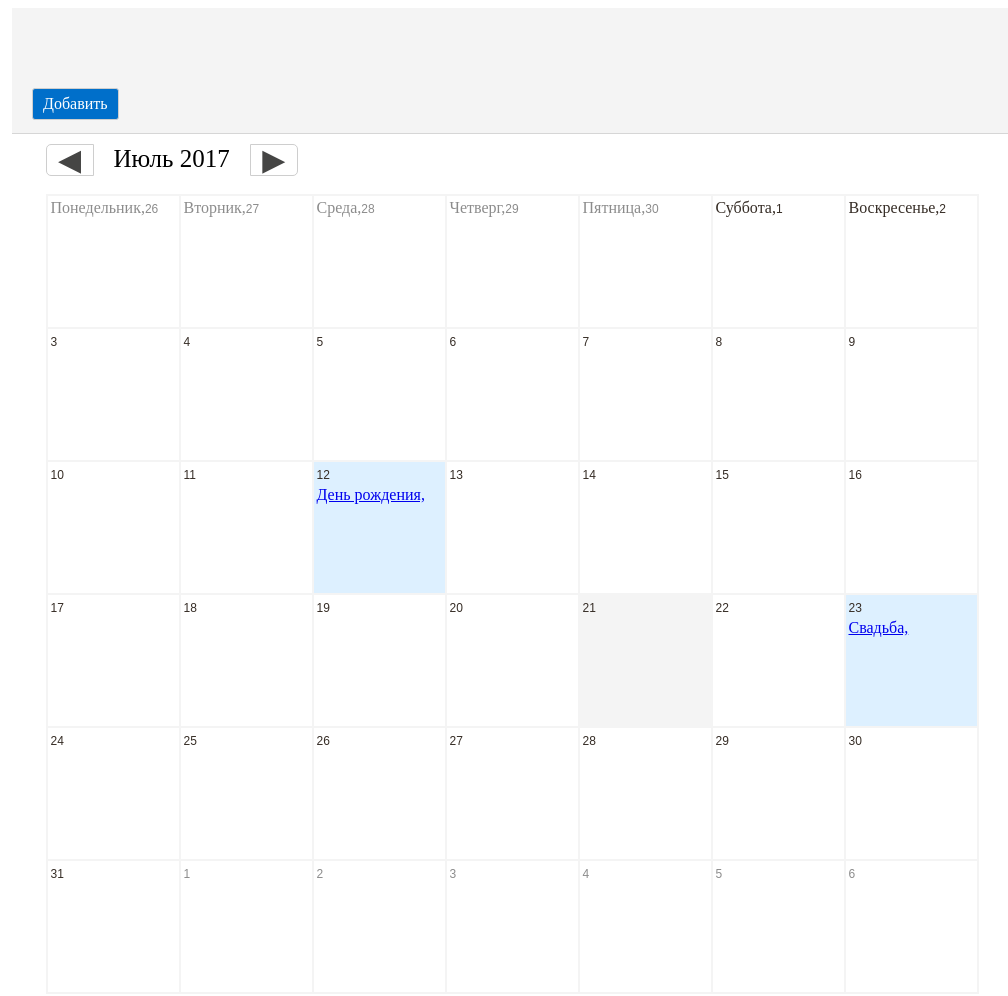
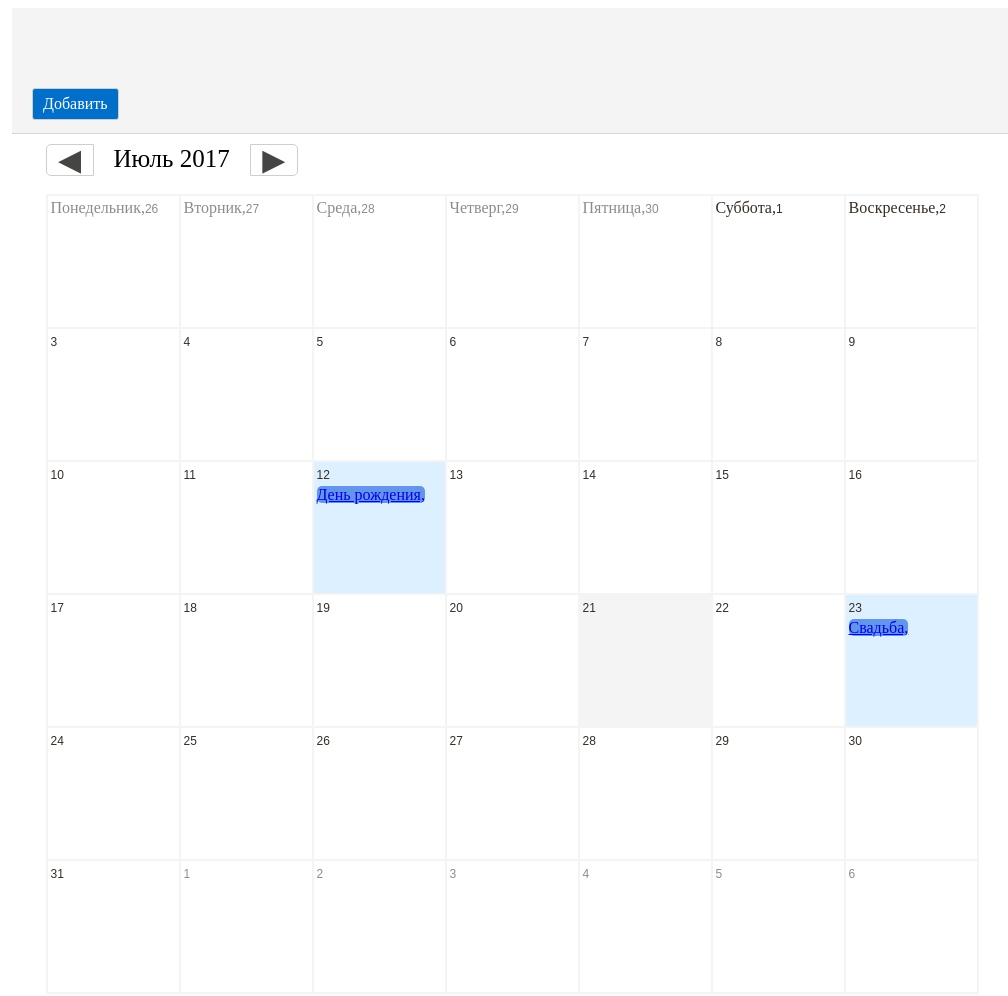
Before and after one commit to bakhtiyarov-r/calendar, a plain HTML site: page index.html in a window 1280 px wide. Shown: the whole page, without its empty margins (128-1136 px from the left). Drawn offline with Linux system fonts and the light colour scheme.

Commit message:
added style to <a>

```diff
--- a/js/script.js
+++ b/js/script.js
@@ -176,7 +176,7 @@
           if (eventObj.eventList[i].date[0] == year && eventObj.eventList[i].date[1] == month) {
             for (var j = 0; j < calendarDay.length; j++) {
               if (calendarDay[j].innerHTML == +eventObj.eventList[i].date[2]) {
-              calendarDay[j].nextElementSibling.innerHTML += '<a href="#" data-id="' + eventObj.eventList[i].id + '">' + eventObj.eventList[i].title + ',<br></a>';
+              calendarDay[j].nextElementSibling.innerHTML += '<a class="calendar__event" href="#" data-id="' + eventObj.eventList[i].id + '">' + eventObj.eventList[i].title + ',<br></a>';
               calendarDay[j].parentElement.classList.add('calendar_marked'); break;
               }
             }
--- a/style/style.scss
+++ b/style/style.scss
@@ -131,6 +131,7 @@ $colorBaseGrey: #f4f4f4;
 	&__todo-list, &__todo-list-prev, &__todo-list-next {
       height: 104px;
 
+
 	}
 
 	&_strong {
@@ -140,6 +141,13 @@ $colorBaseGrey: #f4f4f4;
 	&_marked {
       background-color:  #ddf0ff;
     }
+
+  &__event {
+    background-color: cornflowerblue;
+    border-radius: 5px;
+    -webkit-border-radius: 5px;
+    -moz-border-radius: 5px;
+  }
 
 }
 
```
Also changed, not shown: style/style.css.
